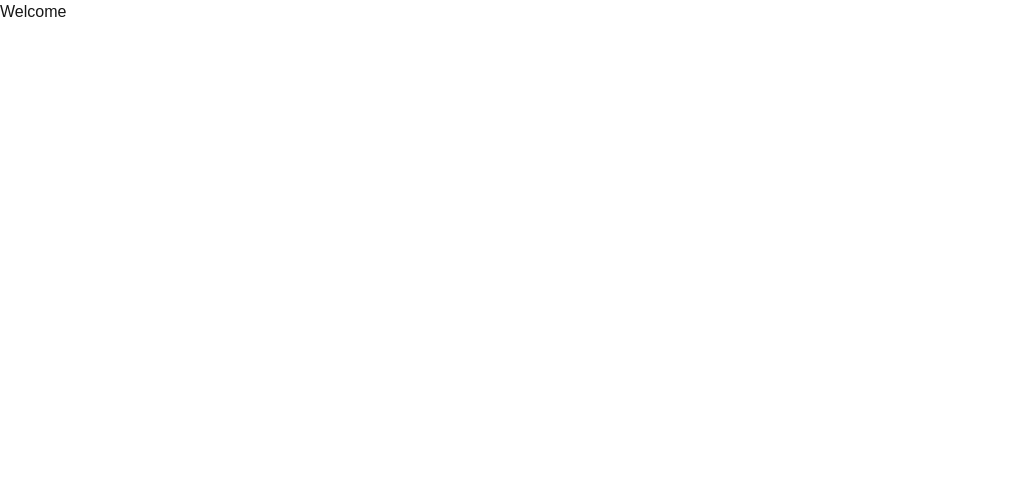
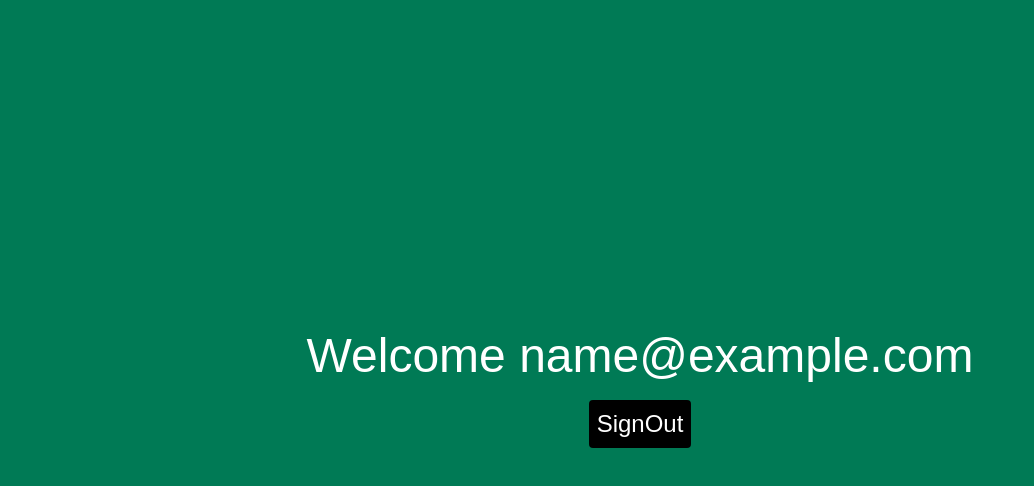
Before and after one commit to axcell-0/inkspired-nextjs, a Next.js app: page /home in a window 1280 px wide. Shown: the top 486 px of the page, without its empty margins (0-1034 px from the left). Built offline with nearby package versions, Linux system fonts and the light colour scheme; sample sign-in values are in the browser's storage.

Commit message:
add home page

```diff
--- a/src/app/home/page.jsx
+++ b/src/app/home/page.jsx
@@ -1,9 +1,43 @@
-import React from 'react'
+'use client'
 
-const page = () => {
+import React, { useEffect, useState } from 'react'
+import { useRouter } from 'next/navigation'
+
+const Page = () => {
+  const [user, setUser] = useState(null)
+  const router = useRouter()
+
+  useEffect(() => {
+    //getting user data from the local storage || check if user exist
+    const userGotten = JSON.parse(localStorage.getItem('user'))
+    if (!userGotten || !userGotten.email) {
+      router.replace('/login') // redirect client-side
+    } else {
+      setUser(userGotten)
+    }
+  }, [router])
+  // logout a user
+   const handleLogout =()=>{
+    localStorage.removeItem('user')
+    router.replace('/login')
+   }
+  if (!user) {
+    // Optional loading screen before redirect
+    return (
+        <div className="h-screen flex items-center
+      justify-center text-white text-2xl">
+        Loading...
+      </div>
+    )
+  }
   return (
-    <div>Welcome</div>
+      <div className="h-screen w-full bg-emerald-700
+     text-white text-5xl flex flex-col items-center
+     justify-center">
+      <h1>Welcome {user.email}</h1>
+       <button onClick={()=>handleLogout()} className="my-5 text-2xl cursor-pointer bg-black text-white p-2 rounded  transition">SignOut</button>
+    </div>
   )
 }
 
-export default page
+export default Page
```
